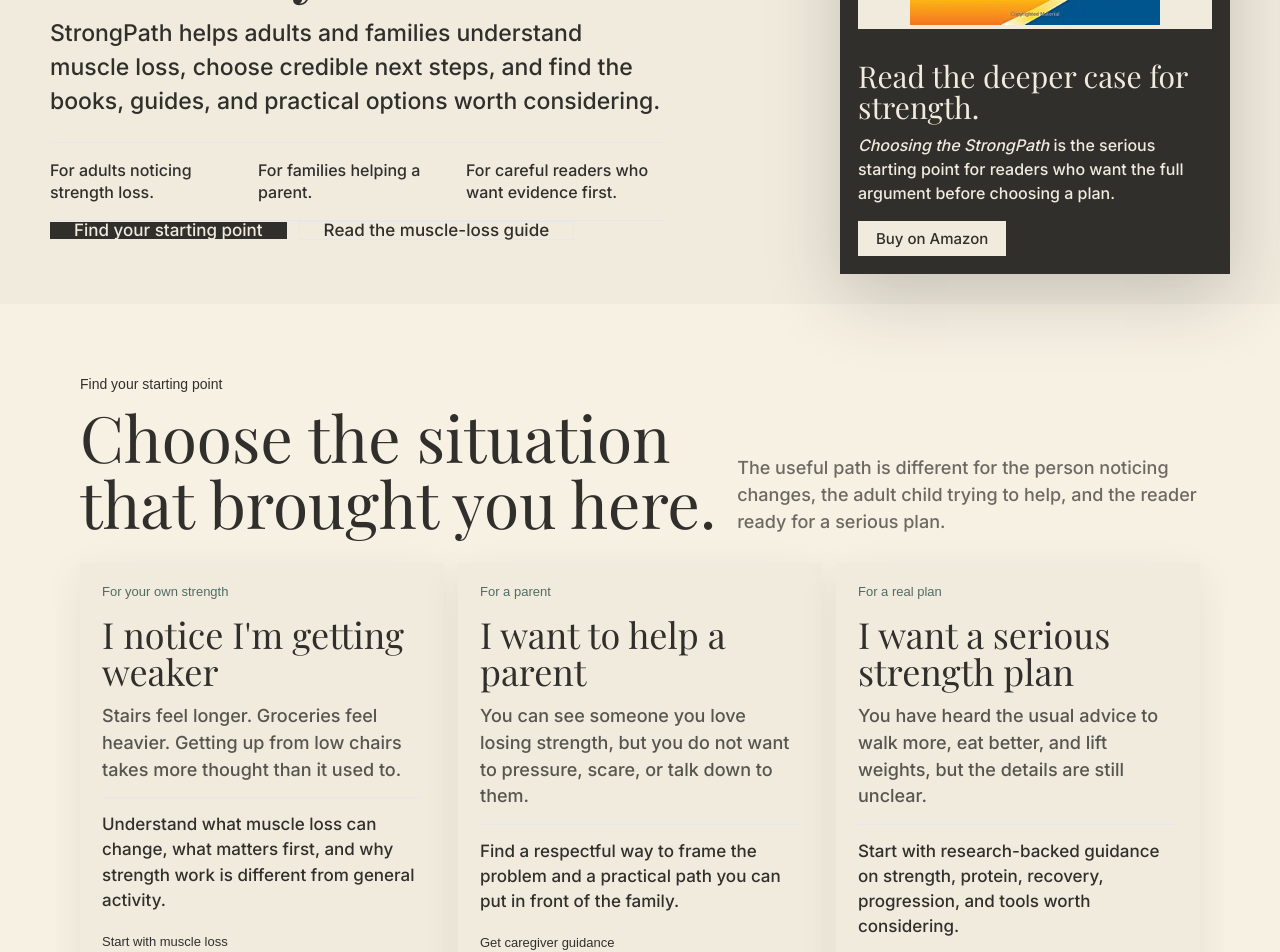
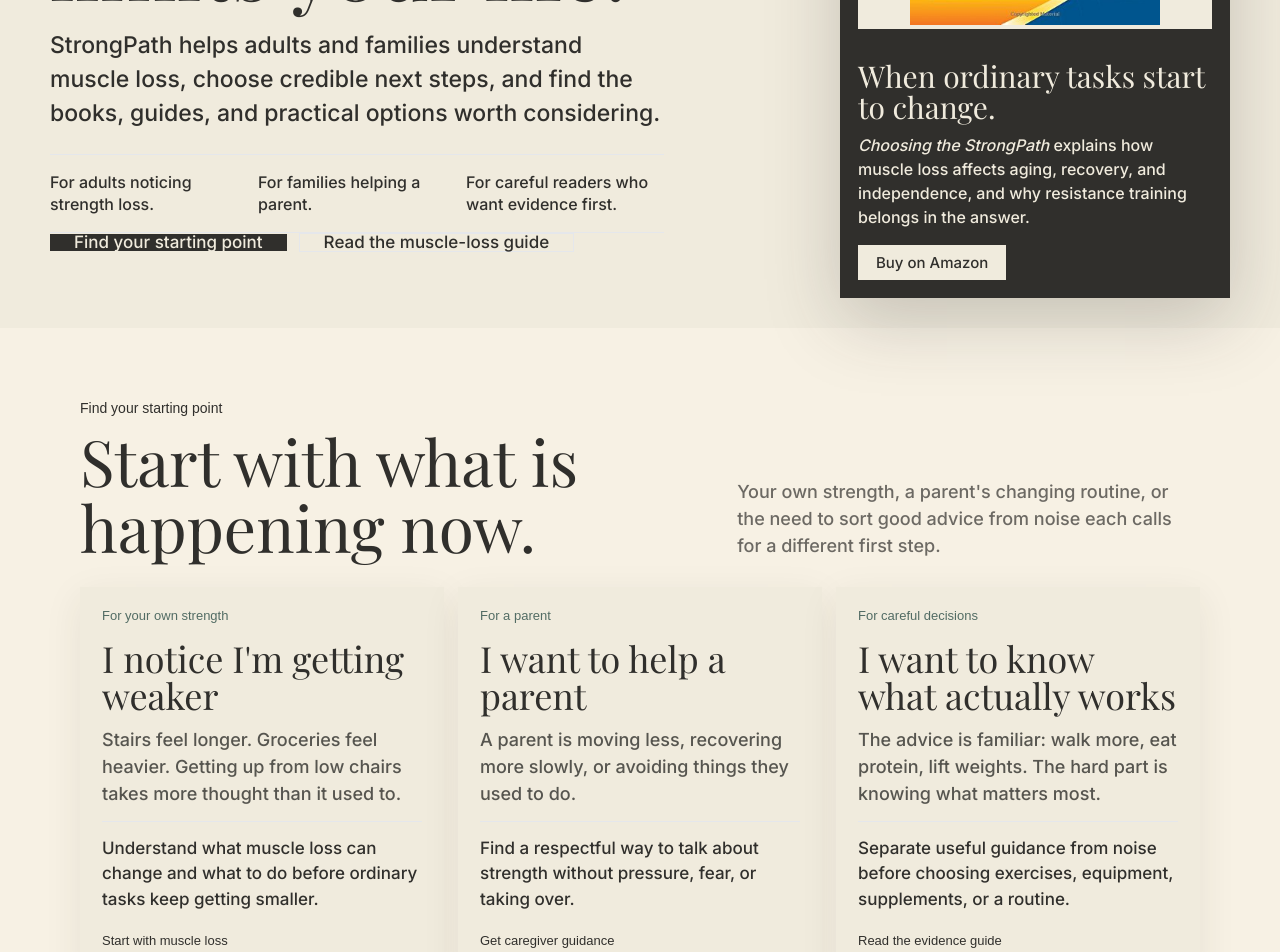
Before and after one commit to JPCWooJ/strongpath, a Next.js app: page / in a window 1280 px wide. Shown: the part 580-1532 px from the top of the page. Built offline with nearby package versions, Linux system fonts and the light colour scheme; no server answers.

Commit message:
Refine homepage editorial copy

```diff
--- a/app/(marketing)/page.tsx
+++ b/app/(marketing)/page.tsx
@@ -55,32 +55,32 @@
     eyebrow: 'For your own strength',
     title: "I notice I'm getting weaker",
     pain: 'Stairs feel longer. Groceries feel heavier. Getting up from low chairs takes more thought than it used to.',
-    promise: 'Understand what muscle loss can change, what matters first, and why strength work is different from general activity.',
+    promise: 'Understand what muscle loss can change and what to do before ordinary tasks keep getting smaller.',
     href: '/blog/why-muscle-loss-changes-everything-after-50',
     action: 'Start with muscle loss',
   },
   {
     eyebrow: 'For a parent',
     title: 'I want to help a parent',
-    pain: 'You can see someone you love losing strength, but you do not want to pressure, scare, or talk down to them.',
-    promise: 'Find a respectful way to frame the problem and a practical path you can put in front of the family.',
+    pain: 'A parent is moving less, recovering more slowly, or avoiding things they used to do.',
+    promise: 'Find a respectful way to talk about strength without pressure, fear, or taking over.',
     href: '/waitlist',
     action: 'Get caregiver guidance',
   },
   {
-    eyebrow: 'For a real plan',
-    title: 'I want a serious strength plan',
-    pain: 'You have heard the usual advice to walk more, eat better, and lift weights, but the details are still unclear.',
-    promise: 'Start with research-backed guidance on strength, protein, recovery, progression, and tools worth considering.',
+    eyebrow: 'For careful decisions',
+    title: 'I want to know what actually works',
+    pain: 'The advice is familiar: walk more, eat protein, lift weights. The hard part is knowing what matters most.',
+    promise: 'Separate useful guidance from noise before choosing exercises, equipment, supplements, or a routine.',
     href: '/blog/the-strength-crisis-nobody-talks-about',
-    action: 'Read the strength guide',
+    action: 'Read the evidence guide',
   },
 ]
 
 const nextSteps = [
   {
     title: 'Start with the book',
-    copy: 'Read the category-defining StrongPath book for the larger argument about aging, strength, and independence.',
+    copy: 'Use the book for the fuller explanation of muscle loss, aging, and what strength work is trying to protect.',
     action: 'Buy on Amazon',
     href: 'amazon',
   },
@@ -127,7 +127,7 @@
   {
     stage: 'Available now',
     title: 'Book',
-    copy: 'The deeper starting point for readers who want the full StrongPath argument.',
+    copy: 'A practical foundation for understanding muscle loss, training, and independence after 50.',
     href: 'amazon',
     action: 'Buy on Amazon',
   },
@@ -277,11 +277,11 @@
               </div>
               <div>
                 <h2 className="font-display text-[30px] font-normal leading-[1.02] text-parchment md:mt-16">
-                  Read the deeper case for strength.
+                  When ordinary tasks start to change.
                 </h2>
                 <p className="mt-10 font-body text-[16px] leading-[1.5] text-parchment/74">
-                  <cite>Choosing the StrongPath</cite> is the serious starting point for readers
-                  who want the full argument before choosing a plan.
+                  <cite>Choosing the StrongPath</cite> explains how muscle loss affects aging,
+                  recovery, and independence, and why resistance training belongs in the answer.
                 </p>
                 <AmazonLink
                   asin="1626344760"
@@ -301,12 +301,12 @@
             <div>
               <p className="sp-kicker mb-12 text-inkwell/56">Find your starting point</p>
               <h2 className="font-display text-[42px] font-normal leading-[1.02] text-inkwell md:text-[64px]">
-                Choose the situation that brought you here.
+                Start with what is happening now.
               </h2>
             </div>
             <p className="font-body text-[18px] leading-[1.5] text-inkwell/70">
-              The useful path is different for the person noticing changes, the adult child trying
-              to help, and the reader ready for a serious plan.
+              Your own strength, a parent&apos;s changing routine, or the need to sort good advice
+              from noise each calls for a different first step.
             </p>
           </div>
 
```
